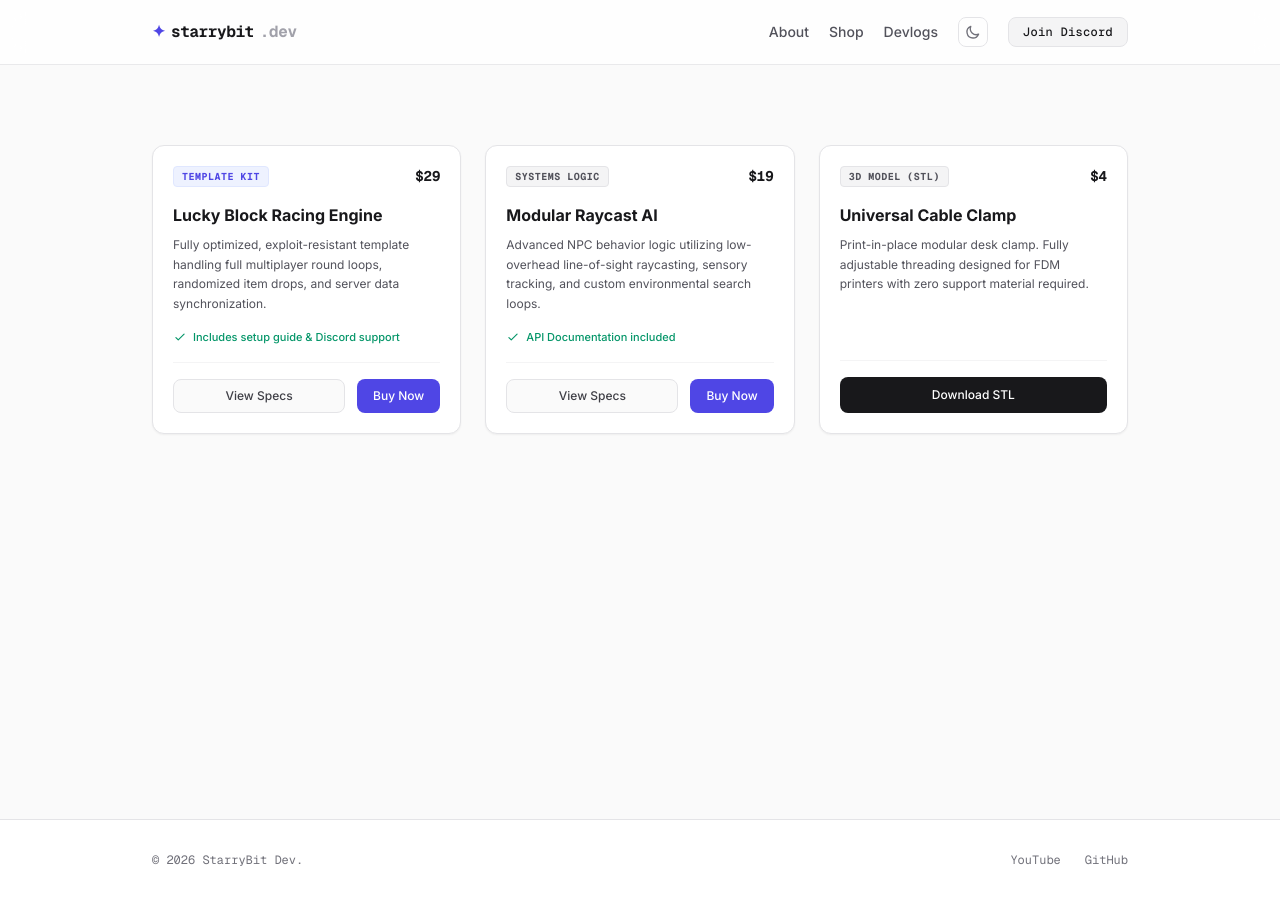
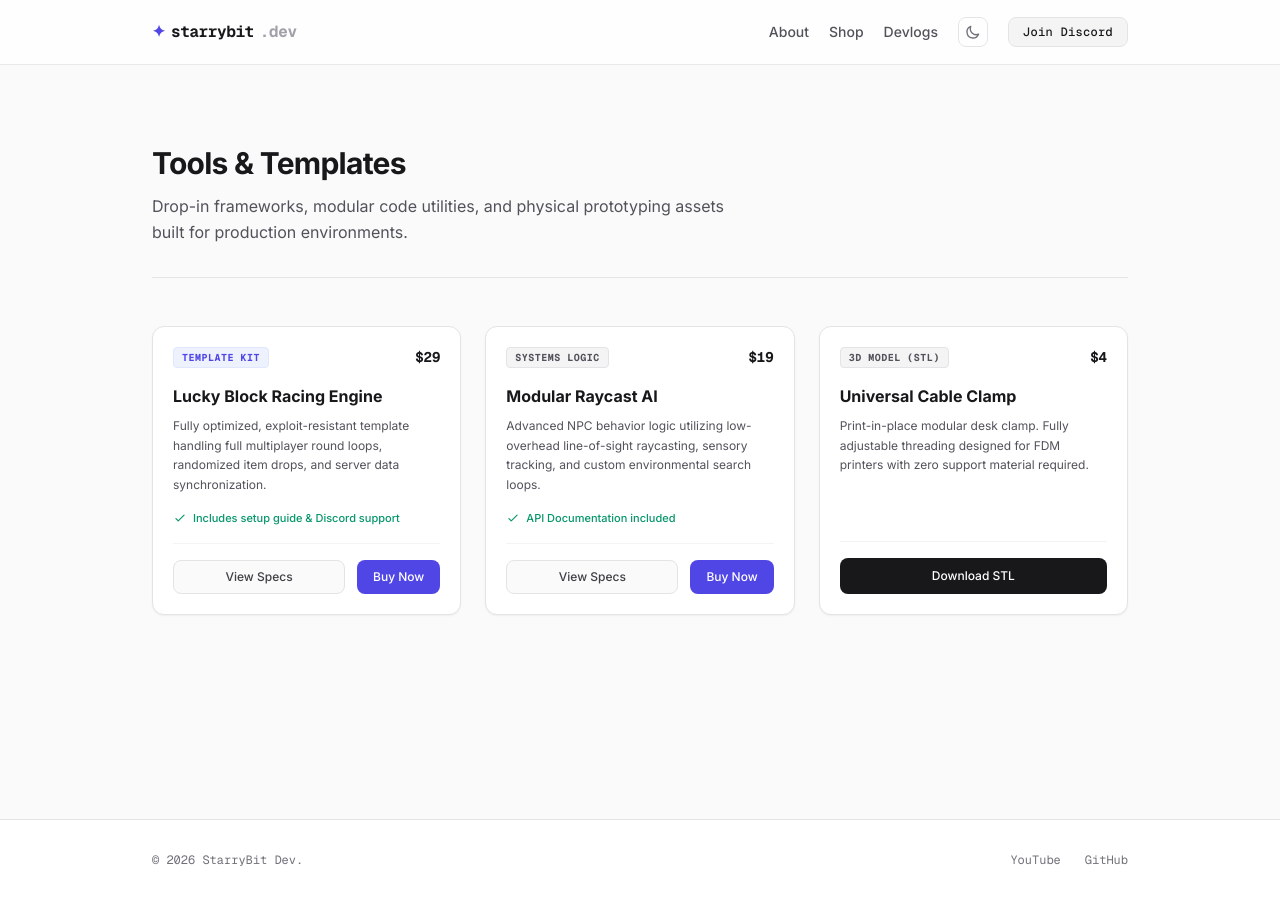
Before and after one commit to StarryBit/starrybit.github.io, a Jekyll site: the page built from shop/index.html, in a window 1280 px wide. Built offline with Jekyll 4.4.1, drawn with Linux system fonts in a browser that asks for light colours; nearby versions of some CDN libraries.

Commit message:
Update index.html

```diff
--- a/shop/index.html
+++ b/shop/index.html
@@ -1,7 +1,15 @@
 ---
 layout: default
-title: StarryBit Dev | Premium Systems Engineering
+title: Tools & Templates | StarryBit Dev
 ---
+
+<!-- Page Header -->
+<div class="mb-12 border-b border-zinc-200 dark:border-zinc-800/60 pb-8">
+    <h1 class="text-3xl font-bold tracking-tight mb-3">Tools & Templates</h1>
+    <p class="text-zinc-600 dark:text-zinc-400 text-base max-w-xl leading-relaxed">
+        Drop-in frameworks, modular code utilities, and physical prototyping assets built for production environments.
+    </p>
+</div>
 
 <!-- Product Grid -->
 <div class="grid md:grid-cols-2 lg:grid-cols-3 gap-6">
@@ -60,5 +68,4 @@
             <button class="w-full bg-zinc-900 hover:bg-zinc-800 text-white dark:bg-indigo-600 dark:hover:bg-indigo-500 text-xs py-2.5 rounded-lg font-medium transition-colors">Download STL</button>
         </div>
     </div>
-
 </div>
```
Lines whose indentation alone changed are shown as unchanged.
